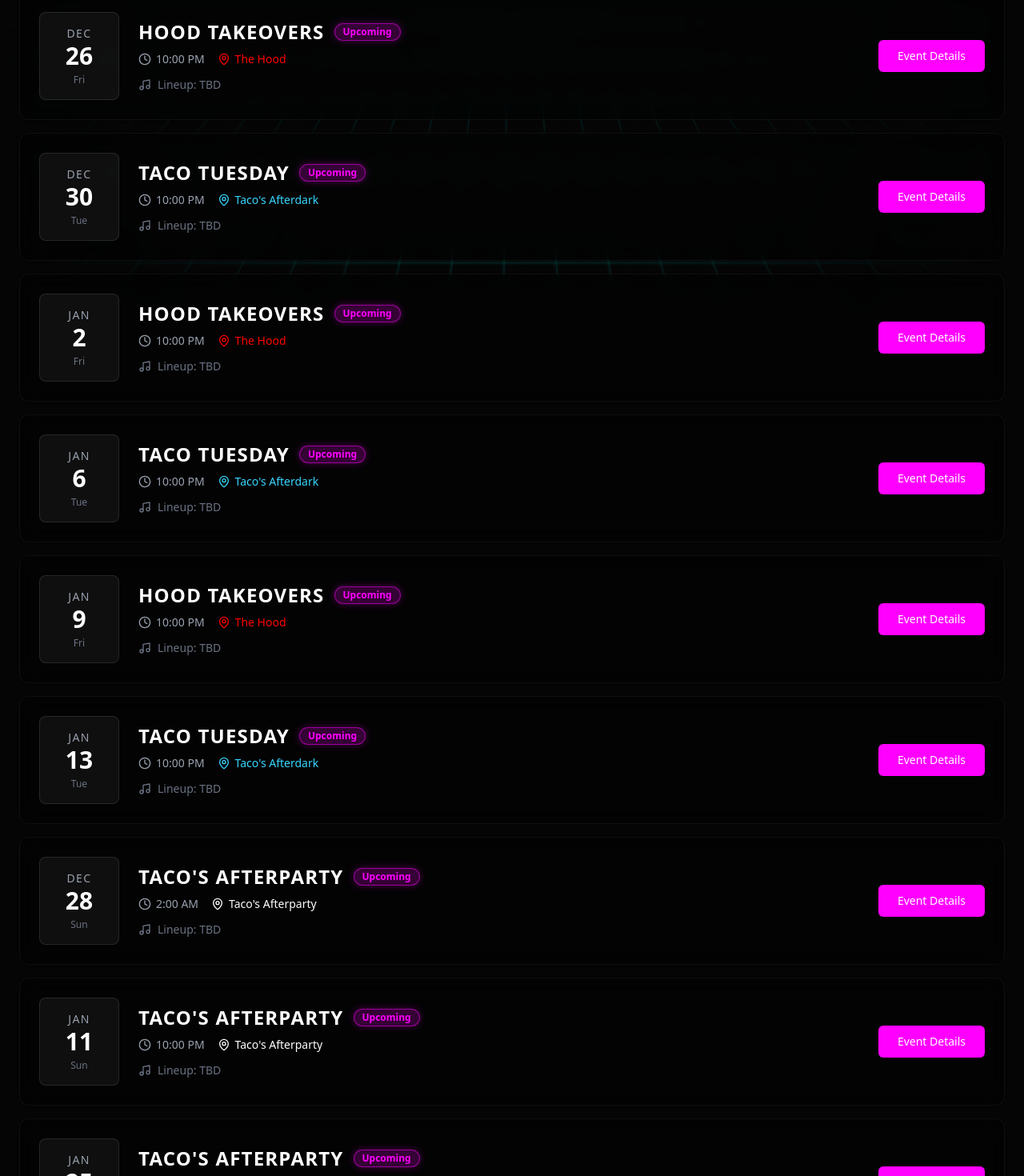
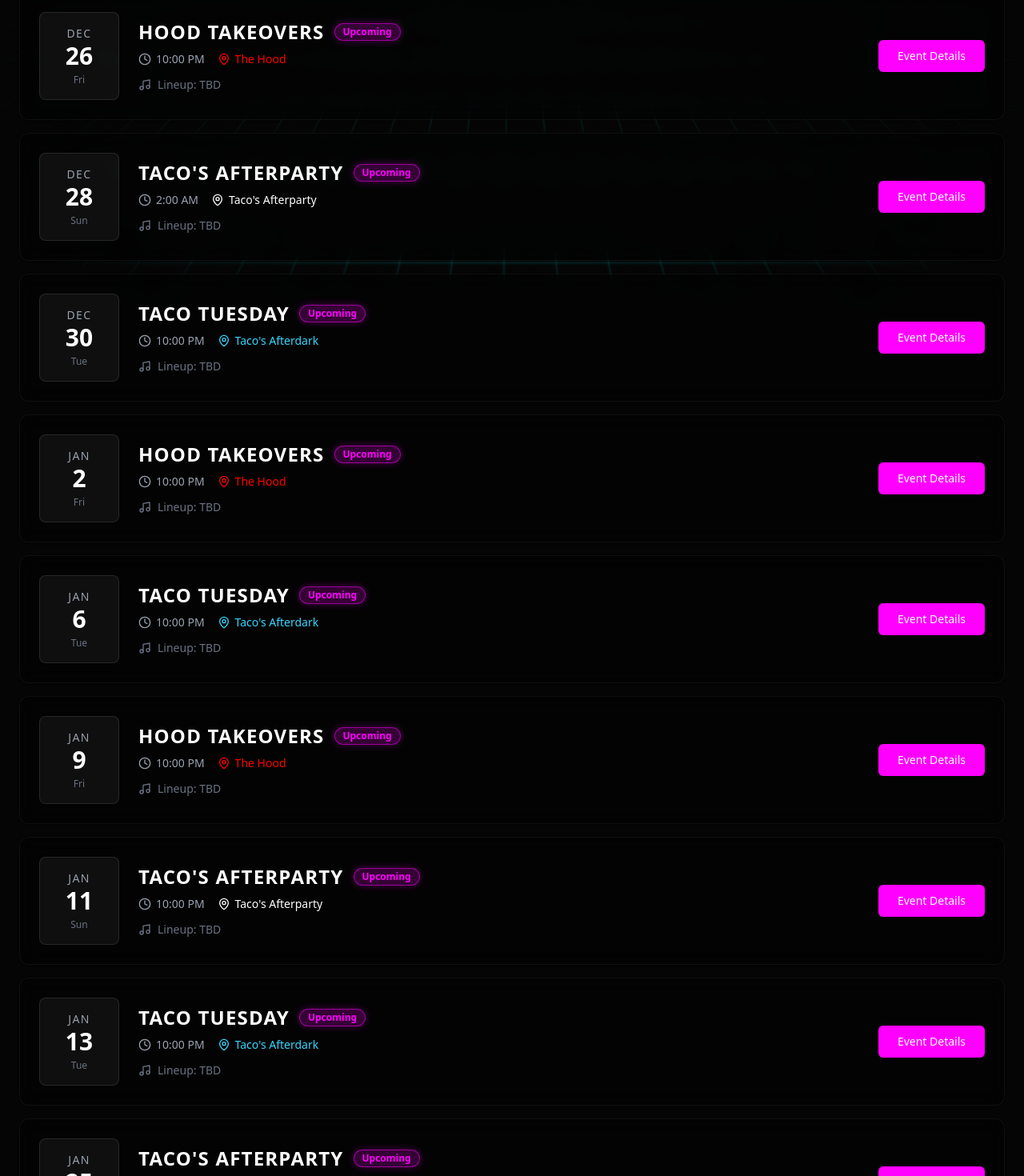
Before and after one commit to mrgandyy/Tacos, a Next.js app: page /events in a window 1280 px wide. Shown: the part 411-1881 px from the top of the page at 80% size. Built offline with nearby package versions, Linux system fonts and the light colour scheme.

Commit message:
Reorder events chronologically

```diff
--- a/src/data/events.ts
+++ b/src/data/events.ts
@@ -6,7 +6,15 @@ export const events: Event[] = [
         id: 'evt-hood-1',
         title: "Hood Takeovers",
         venueId: 'the-hood',
-        date: '2025-12-26T22:00:00',
+        date: '2025-12-26T22:00:00', // Friday
+        lineup: ['TBD'],
+        status: 'upcoming'
+    },
+    {
+        id: 'evt-ap-1',
+        title: "Taco's Afterparty",
+        venueId: 'afterparty',
+        date: '2025-12-28T02:00:00', // Sunday (Late night/Early morn)
         lineup: ['TBD'],
         status: 'upcoming'
     },
@@ -14,7 +22,7 @@ export const events: Event[] = [
         id: 'evt-taco-1',
         title: "Taco Tuesday",
         venueId: 'afterdark',
-        date: '2025-12-30T22:00:00',
+        date: '2025-12-30T22:00:00', // Tuesday
         lineup: ['TBD'],
         status: 'upcoming'
     },
@@ -22,7 +30,7 @@ export const events: Event[] = [
         id: 'evt-hood-2',
         title: "Hood Takeovers",
         venueId: 'the-hood',
-        date: '2026-01-02T22:00:00',
+        date: '2026-01-02T22:00:00', // Friday
         lineup: ['TBD'],
         status: 'upcoming'
     },
@@ -30,7 +38,7 @@ export const events: Event[] = [
         id: 'evt-taco-2',
         title: "Taco Tuesday",
         venueId: 'afterdark',
-        date: '2026-01-06T22:00:00',
+        date: '2026-01-06T22:00:00', // Tuesday
         lineup: ['TBD'],
         status: 'upcoming'
     },
@@ -38,7 +46,15 @@ export const events: Event[] = [
         id: 'evt-hood-3',
         title: "Hood Takeovers",
         venueId: 'the-hood',
-        date: '2026-01-09T22:00:00',
+        date: '2026-01-09T22:00:00', // Friday
+        lineup: ['TBD'],
+        status: 'upcoming'
+    },
+    {
+        id: 'evt-ap-2',
+        title: "Taco's Afterparty",
+        venueId: 'afterparty',
+        date: '2026-01-11T22:00:00', // Sunday
         lineup: ['TBD'],
         status: 'upcoming'
     },
@@ -46,36 +62,7 @@ export const events: Event[] = [
         id: 'evt-taco-3',
         title: "Taco Tuesday",
         venueId: 'afterdark',
-        date: '2026-01-13T22:00:00',
-        lineup: ['TBD'],
-        status: 'upcoming'
-    },
-    {
-        id: 'evt-ap-1',
-        title: "Taco's Afterparty",
-        venueId: 'afterparty',
-        date: '2025-12-28T02:00:00', // Assuming time, setting to 2 AM Sunday based on "Afterparty" name, can adjust if user meant different time. User said "update events for every 2 weeks on Sunday". Afterparties usually are late night. Or maybe it's Sunday DAY?
-        // Wait, Taco's Afterparty usually implies after an event.
-        // User said: "update the events for every 2 weeks on Sunday starting this Sunday"
-        // Let's assume standard evening time 10 PM if not specified, OR maybe it's a Sunday morning afterparty?
-        // Given prompt "Taco's Afterparty", and "update the events for every 2 weeks on Sunday", I'll stick to a generally safe time or copy existing pattern.
-        // Existing "Taco Tuesday" is 22:00.
-        // "Afterparty" description says "as the sun comes up". So maybe 5 AM?
-        // But user just said "releasing it on Sunday so update the events for every 2 weeks on Sunday".
-        // Often VR events are US evening times.
-        // I will set it to 22:00 (10 PM) matching others, or maybe earlier if it's "Sunday".
-        // Let's go with 22:00 to be safe/consistent with others for now, unless I see a reason otherwise.
-        // Actually, "Afterparty" usually means AFTER something. Taco Tuesday is Tues. Hood is Fri.
-        // Maybe this is Sunday night?
-        // I'll stick to 22:00 (10PM) as a placeholder for "Sunday event".
-        lineup: ['TBD'],
-        status: 'upcoming'
-    },
-    {
-        id: 'evt-ap-2',
-        title: "Taco's Afterparty",
-        venueId: 'afterparty',
-        date: '2026-01-11T22:00:00',
+        date: '2026-01-13T22:00:00', // Tuesday
         lineup: ['TBD'],
         status: 'upcoming'
     },
@@ -83,7 +70,7 @@ export const events: Event[] = [
         id: 'evt-ap-3',
         title: "Taco's Afterparty",
         venueId: 'afterparty',
-        date: '2026-01-25T22:00:00',
+        date: '2026-01-25T22:00:00', // Sunday
         lineup: ['TBD'],
         status: 'upcoming'
     }
```
